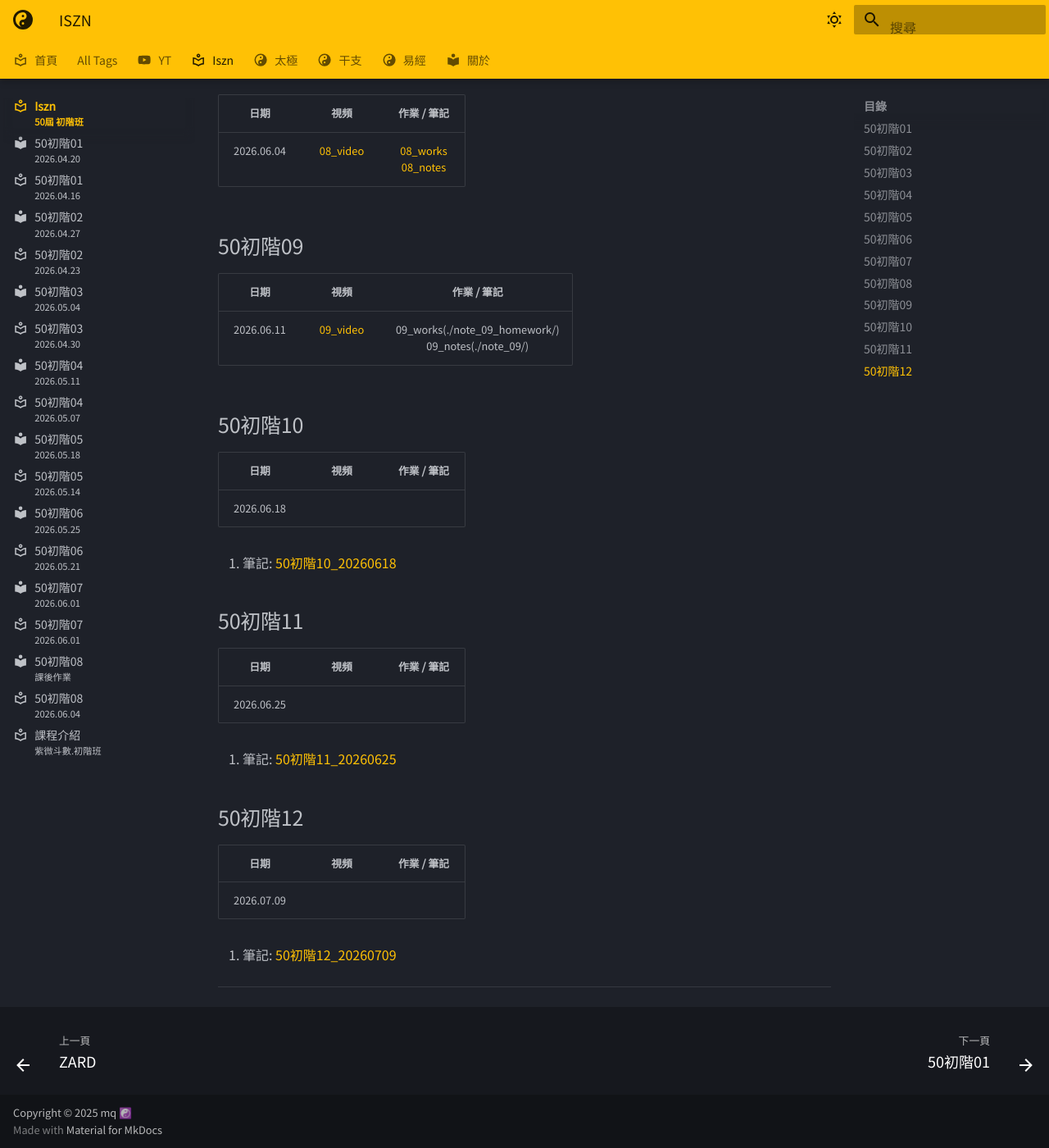
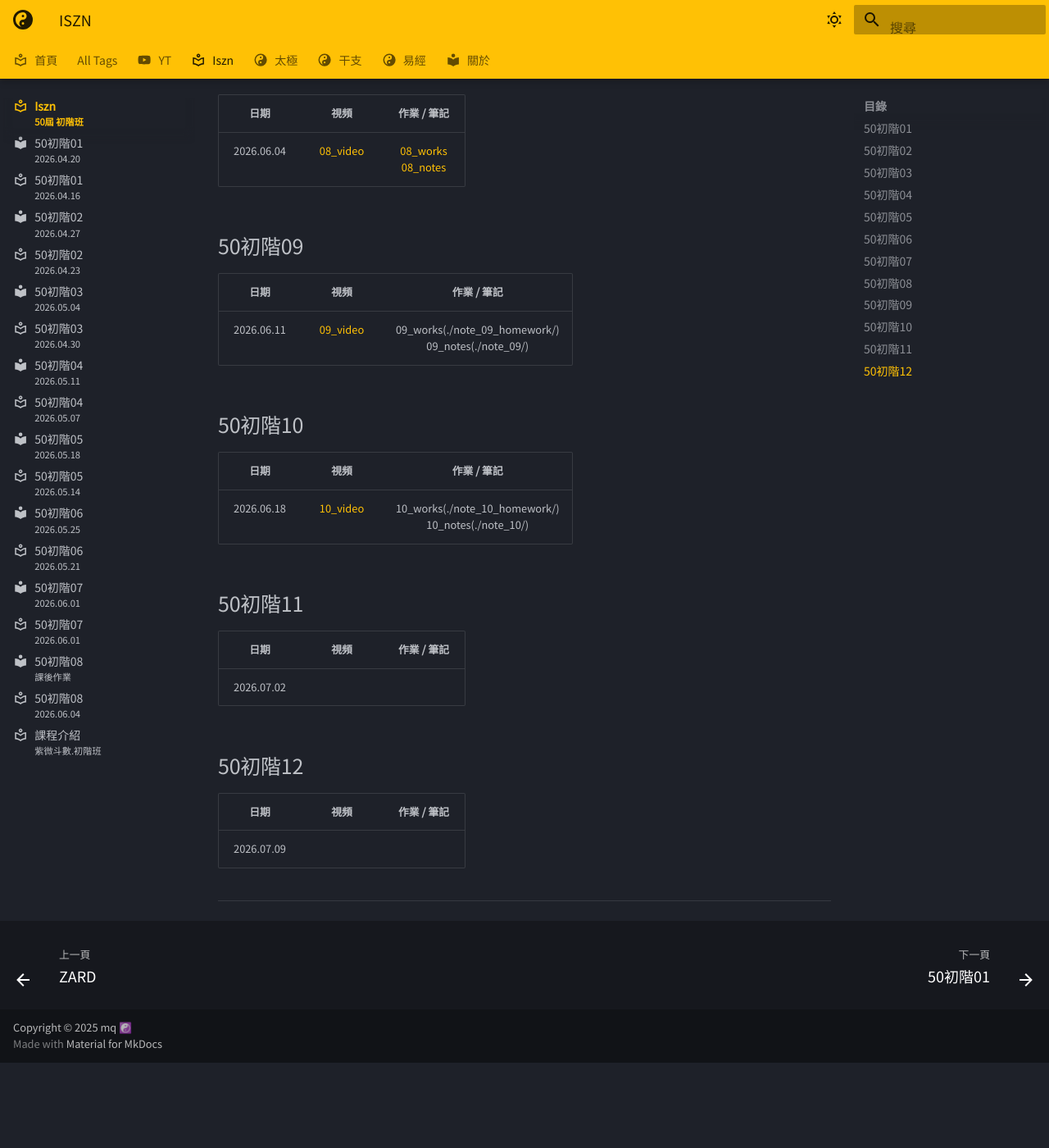
Before and after one commit to oolongyuan/oolongyuan.github.io, an MkDocs documentation site: the page built from docs/iszn/index.md, in a window 1280 px wide and 1400 px high, scrolled down 2063 px. Shown: the whole window at 82% size. Built offline with MkDocs 1.6.1 and Material for MkDocs 9.7.7, drawn with Linux system fonts in a browser that asks for light colours; some web fonts are replaced; plug-ins that fetch from the network failed and are left out; after the commit the page ends 3359 px from its top, so only the background shows below that.

```diff
--- a/docs/iszn/index.md
+++ b/docs/iszn/index.md
@@ -75,25 +75,20 @@
 
 | **日期** | **視頻** | **作業** / **筆記** |
 | :------: | :------: | :-----------------: |
-| 2026.06.18 | | |
+| 2026.06.18 | [10_video][v10]{target="_blank"} | 10_works(./note_10_homework/) </br> 10_notes(./note_10/) |
 
- 1. 筆記: [50初階10_20260618](/iszn//)
 
 ## 50初階11
 
 | **日期** | **視頻** | **作業** / **筆記** |
 | :------: | :------: | :-----------------: |
-| 2026.06.25 | | |
-
- 1. 筆記: [50初階11_20260625](/iszn//)
+| 2026.07.02 | | |
 
 ## 50初階12
 
 | **日期** | **視頻** | **作業** / **筆記** |
 | :------: | :------: | :-----------------: |
 | 2026.07.09 | | |
-
- 1. 筆記: [50初階12_20260709](/iszn//)
 
 ---
 
```
Also changed, not shown: other parts of docs/iszn/index.md (+2 -0 lines).
